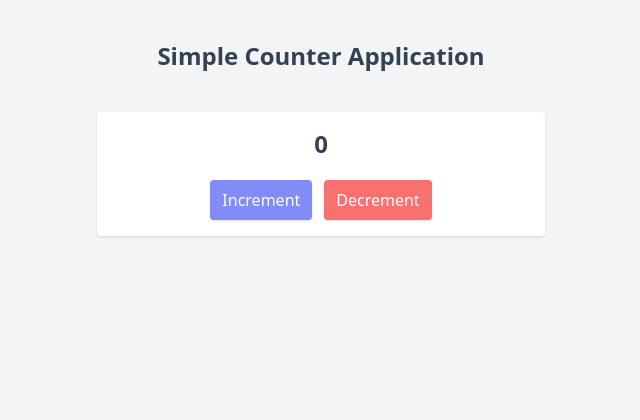
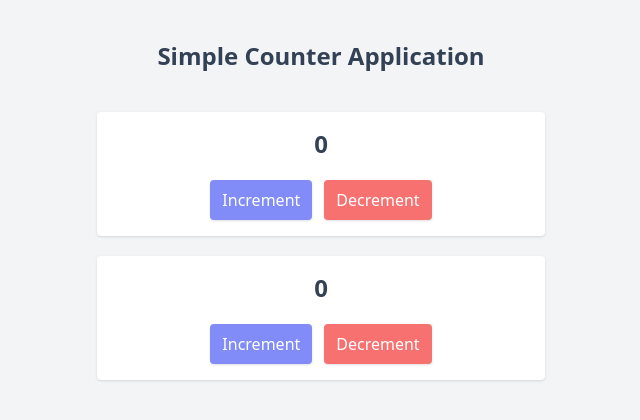
Before and after one commit to SakibAlIslam/react-redux, a React (Vite) app in the folder redux-2.1/: page / in a window 1280 px wide. Shown: the top 420 px of the page, without its empty margins (319-959 px from the left). Built offline with nearby package versions, Linux system fonts and the light colour scheme.

Commit message:
component called in App.jsx

```diff
--- a/redux-2.1/src/App.jsx
+++ b/redux-2.1/src/App.jsx
@@ -1,8 +1,8 @@
 import "./App.css";
-import Counter from "./components/Counter";
 import { Provider } from "react-redux";
 import store from "./redux/store";
 import HooksCounter from "./components/HooksCounter";
+import DynamicHooksCounter from "./components/DynamicHooksCounter";
 
 function App() {
   return (
@@ -14,6 +14,7 @@ function App() {
 
         <div class="max-w-md mx-auto mt-10 space-y-5">
           <HooksCounter />
+          <DynamicHooksCounter />
         </div>
       </div>
     </Provider>
--- /dev/null
+++ b/redux-2.1/src/components/DynamicHooksCounter.jsx
@@ -0,0 +1,38 @@
+import { useDispatch, useSelector } from "react-redux";
+import { decrement, increment } from "../redux/dynamicCounter/actions";
+
+const DynamicHooksCounter = () => {
+  const count = useSelector((state) => state?.value);
+  const dispatch = useDispatch();
+
+  const incrementHandler = (value) => {
+    console.log(value)
+    dispatch(increment(value));
+  };
+
+  const decrementHandler = (value) => {
+    dispatch(decrement(value));
+  };
+
+  return (
+    <div class="p-4 h-auto flex flex-col items-center justify-center space-y-5 bg-white rounded shadow">
+      <div class="text-2xl font-semibold">{count}</div>
+      <div class="flex space-x-3">
+        <button
+          class="bg-indigo-400 text-white px-3 py-2 rounded shadow"
+          onClick={() => incrementHandler(5)}
+        >
+          Increment
+        </button>
+        <button
+          class="bg-red-400 text-white px-3 py-2 rounded shadow"
+          onClick={() => decrementHandler(2)}
+        >
+          Decrement
+        </button>
+      </div>
+    </div>
+  );
+};
+
+export default DynamicHooksCounter;
```
